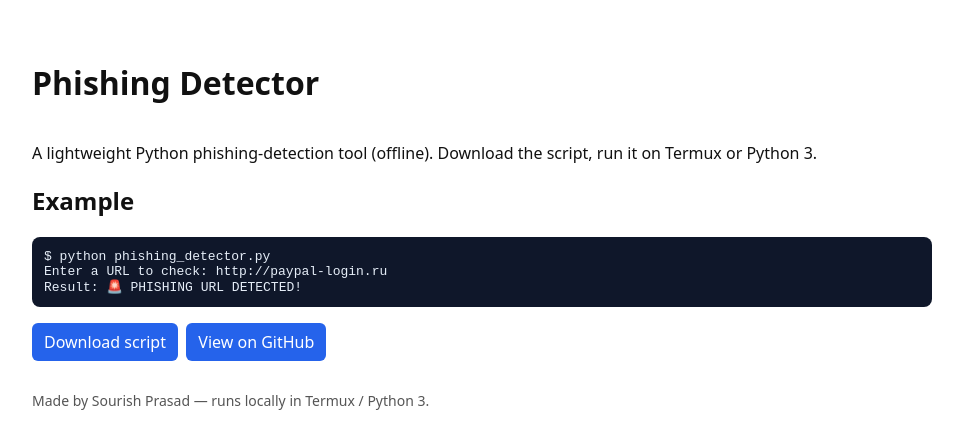
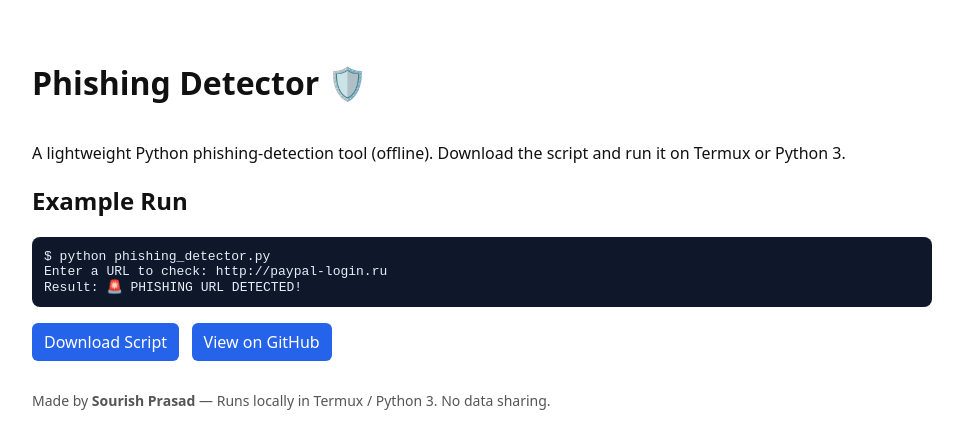
Before and after one commit to SourishPrasad/phishing-detector, a plain HTML site: page docs/index.html in a window 1280 px wide. Shown: the whole page, without its empty margins (158-1121 px from the left). Drawn offline with Linux system fonts and the light colour scheme.

Commit message:
Add GitHub Pages site (docs/index.html)

```diff
--- a/docs/index.html
+++ b/docs/index.html
@@ -14,22 +14,24 @@
 </head>
 <body>
   <header>
-    <h1>Phishing Detector</h1>
+    <h1>Phishing Detector 🛡️</h1>
   </header>
 
-  <p>A lightweight Python phishing-detection tool (offline). Download the script, run it on Termux or Python 3.</p>
+  <p>A lightweight Python phishing-detection tool (offline). Download the script and run it on Termux or Python 3.</p>
 
-  <h2>Example</h2>
+  <h2>Example Run</h2>
   <pre><code>$ python phishing_detector.py
 Enter a URL to check: http://paypal-login.ru
-Result: 🚨 PHISHING URL DETECTED!
-</code></pre>
+Result: 🚨 PHISHING URL DETECTED!</code></pre>
 
-  <p><a class="btn" href="https://raw.githubusercontent.com/SourishPrasad/phishing-detector/main/phishing_detector.py" target="_blank">Download script</a>
-  &nbsp;<a class="btn" href="https://github.com/SourishPrasad/phishing-detector" target="_blank">View on GitHub</a></p>
+  <p>
+    <a class="btn" href="https://raw.githubusercontent.com/SourishPrasad/phishing-detector/main/phishing_detector.py" target="_blank">Download Script</a>
+    &nbsp;
+    <a class="btn" href="https://github.com/SourishPrasad/phishing-detector" target="_blank">View on GitHub</a>
+  </p>
 
   <footer>
-    Made by Sourish Prasad — runs locally in Termux / Python 3.
+    <p>Made by <b>Sourish Prasad</b> — Runs locally in Termux / Python 3. No data sharing.</p>
   </footer>
 </body>
 </html>
```
